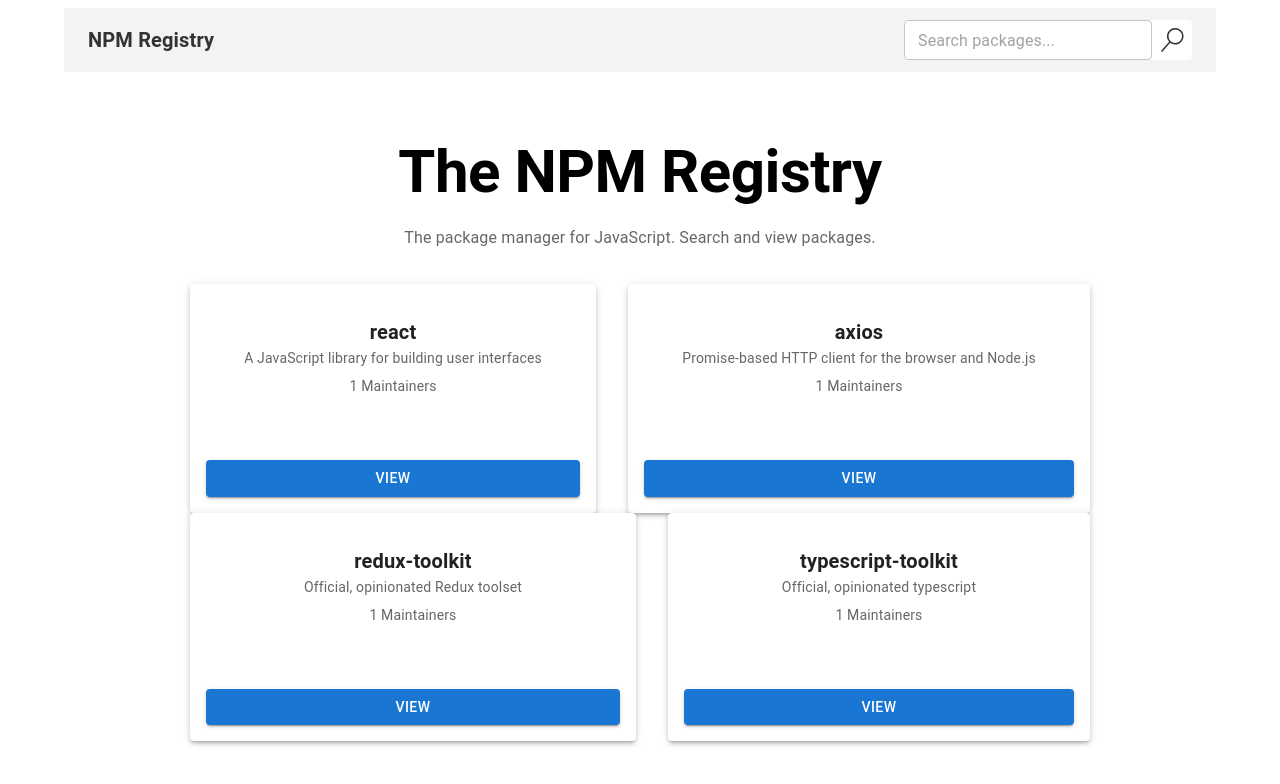
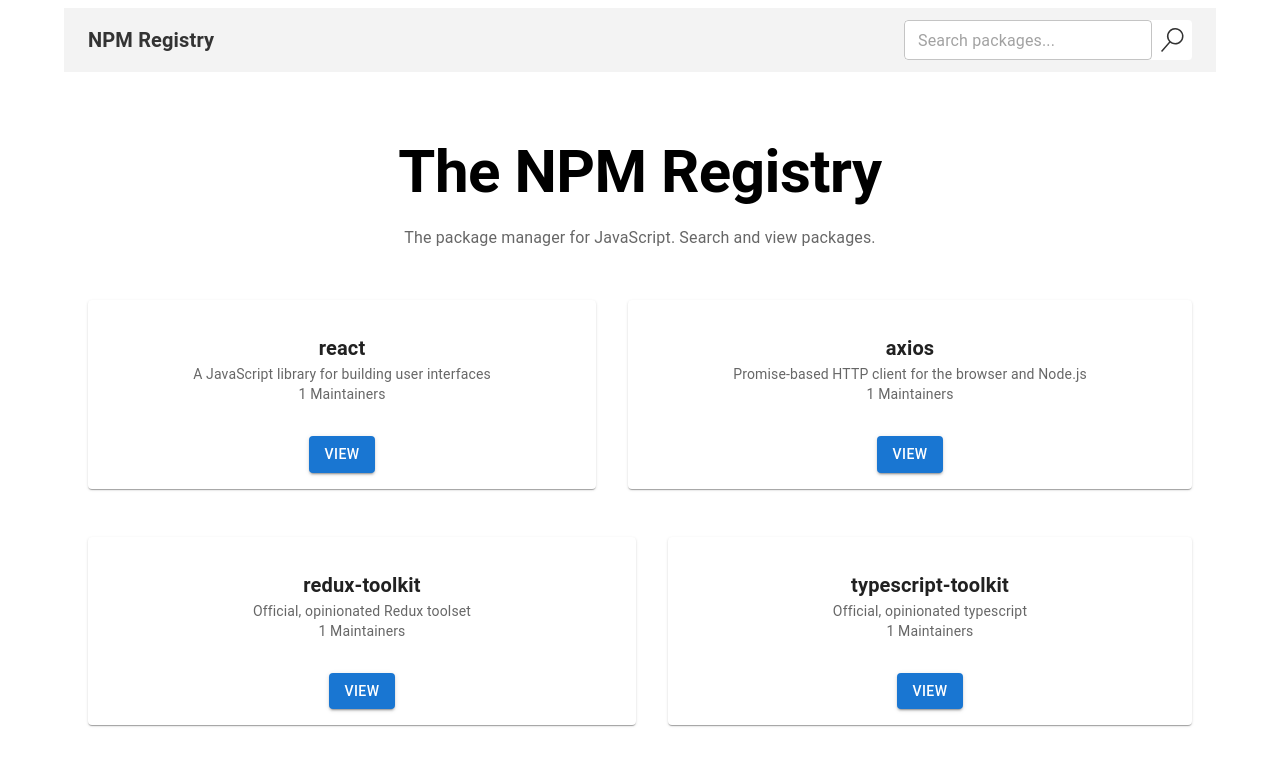
Before and after one commit to maitepv87/npm-navigator, a React (Vite) app: page / in a window 1280 px wide. Shown: the top 784 px of the page. Built offline with nearby package versions, Linux system fonts and the light colour scheme.

Commit message:
Introduce PackageCard component to encapsulate package display logic and improve modularity

```diff
--- /dev/null
+++ b/src/components/PackageCard.tsx
@@ -0,0 +1,58 @@
+import { Link } from "react-router-dom";
+import { Card, CardContent, Typography, Button } from "@mui/material";
+
+interface PackageCardProps {
+  name: string;
+  description: string;
+  maintainers: {
+    email: string;
+    name: string;
+  }[];
+}
+
+export const PackageCard = ({
+  name,
+  description,
+  maintainers,
+}: PackageCardProps) => {
+  return (
+    <Card
+      sx={{
+        display: "flex",
+        flexDirection: "column",
+        justifyContent: "center",
+        alignItems: "center",
+        textAlign: "center",
+        padding: 2,
+        mb: 2,
+      }}
+    >
+      <CardContent sx={{ flex: 1 }}>
+        <Typography
+          variant="h6"
+          component={Link}
+          to={`/packages/${name}`}
+          sx={{ textDecoration: "none", fontWeight: "bold", color: "inherit" }}
+        >
+          {name}
+        </Typography>
+        <Typography variant="body2" color="text.secondary">
+          {description}
+        </Typography>
+        <Typography variant="body2" color="text.secondary">
+          {maintainers.length} Maintainers
+        </Typography>
+      </CardContent>
+
+      <Button
+        variant="contained"
+        color="primary"
+        component={Link}
+        to={`/packages/${name}`}
+        sx={{ mt: 2 }}
+      >
+        View
+      </Button>
+    </Card>
+  );
+};
--- a/src/components/PackageListItem.tsx
+++ b/src/components/PackageListItem.tsx
@@ -51,7 +51,7 @@
         to={`/packages/${pack.name}`}
         sx={{
           mr: { sm: 2 },
-          width: { xs: "100%", sm: "auto" }, // ✅ El botón se expande en móviles
+          width: { xs: "100%", sm: "auto" },
           mt: { xs: 1, sm: 0 },
         }}
       >
--- a/src/components/index.ts
+++ b/src/components/index.ts
@@ -1,5 +1,6 @@
 export * from "./ErrorHandler";
 export * from "./Header";
+export * from "./PackageCard";
 export * from "./PackageListItem";
 export * from "./SearchInput";
 export * from "./skeletons/CardListSkeleton";
--- a/src/pages/HomePage.tsx
+++ b/src/pages/HomePage.tsx
@@ -1,11 +1,5 @@
-import {
-  Container,
-  Grid,
-  Card,
-  CardContent,
-  Typography,
-  Button,
-} from "@mui/material";
+import { Container, Typography, Grid } from "@mui/material";
+import { PackageCard } from "../components";
 
 export const HomePage = () => {
   const featuredPackages = [
@@ -40,67 +34,19 @@
         variant="subtitle1"
         align="center"
         color="text.secondary"
-        sx={{ maxWidth: 600, mx: "auto", mt: 2 }}
+        sx={{ maxWidth: 600, mx: "auto", mt: 2, mb: 6 }}
       >
         The package manager for JavaScript. Search and view packages.
       </Typography>
 
-      <Grid
-        container
-        columns={{ xs: 4, sm: 8, md: 12 }}
-        spacing={4}
-        sx={{
-          mt: 4,
-          maxWidth: 900,
-          mx: "auto",
-          display: "flex",
-          flexWrap: "wrap",
-          alignItems: "stretch",
-          rowGap: 4,
-        }}
-      >
-        {featuredPackages.map((p) => (
-          <Grid key={p.name} sx={{ flex: "1 1 auto", minWidth: 280 }}>
-            <Card
-              elevation={3}
-              sx={{
-                display: "flex",
-                flexDirection: "column",
-                justifyContent: "space-between",
-                p: 2,
-                height: "100%",
-              }}
-            >
-              <CardContent sx={{ flexGrow: 1 }}>
-                <Typography variant="h6" fontWeight="bold" align="center">
-                  {p.name}
-                </Typography>
-                <Typography
-                  variant="body2"
-                  color="text.secondary"
-                  align="center"
-                >
-                  {p.description}
-                </Typography>
-                <Typography
-                  variant="body2"
-                  color="text.secondary"
-                  align="center"
-                  sx={{ mt: 1 }}
-                >
-                  {p.maintainers.length} Maintainers
-                </Typography>
-              </CardContent>
-              <Button
-                variant="contained"
-                color="primary"
-                fullWidth
-                sx={{ mt: 2 }}
-                href={`/packages/${p.name}`}
-              >
-                View
-              </Button>
-            </Card>
+      <Grid container spacing={4} sx={{ justifyContent: "center" }}>
+        {featuredPackages.map(({ name, description, maintainers }) => (
+          <Grid key={name} sx={{ flex: "1 1 auto", minWidth: 280 }}>
+            <PackageCard
+              name={name}
+              description={description}
+              maintainers={maintainers}
+            />
           </Grid>
         ))}
       </Grid>
```
